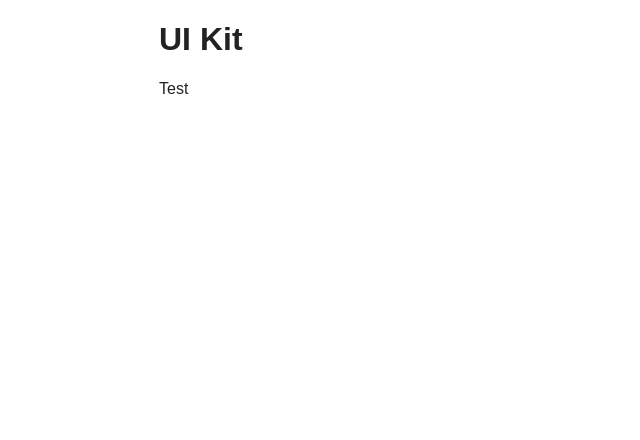
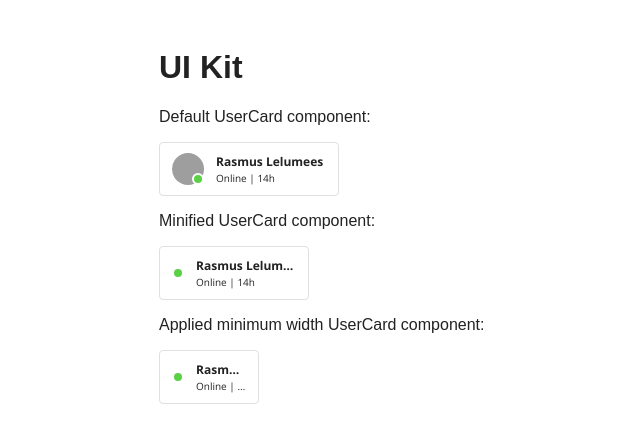
Before and after one commit to rasmuslelumees/react-component-kit, a React app: page / in a window 1280 px wide. Shown: the whole page, without its empty margins (81-721 px from the left). Built offline with nearby package versions, Linux system fonts and the light colour scheme; grey boxes are pictures that could not be loaded.

Commit message:
Implement UserCard component with assumptions

```diff
--- a/public/index.html
+++ b/public/index.html
@@ -19,7 +19,7 @@
       work correctly both with client-side routing and a non-root public URL.
       Learn how to configure a non-root public URL by running `npm run build`.
     -->
-    <title>React App</title>
+    <title>UI Kit</title>
   </head>
   <body>
     <noscript>
--- a/src/index.js
+++ b/src/index.js
@@ -3,9 +3,35 @@ import { render } from "react-dom";
 import { UserCard } from "./lib";
 
 const App = () => (
-    <div style={{ width: 800, margin: '20px auto', fontFamily: 'sans-serif', color: '#222' }}>
+    <div style={{ maxWidth: 800, margin: '0 auto', padding: '20px', fontFamily: 'sans-serif', color: '#222' }}>
         <h1>UI Kit</h1>
-        <UserCard content='Test' />
+        <p>Default UserCard component:</p>
+        <div>
+            <UserCard
+                name='Rasmus Lelumees'
+                avatarUrl='https://avatars0.githubusercontent.com/u/7032517?s=460&v=4'
+                statusText='Online | 14h'
+                statusColor='#5ad045'
+            />
+        </div>
+        <p>Minified UserCard component:</p>
+        <div style={{ maxWidth: 150 }}>
+            <UserCard
+                name='Rasmus Lelumees'
+                avatarUrl='https://avatars0.githubusercontent.com/u/7032517?s=460&v=4'
+                statusText='Online | 14h'
+                statusColor='#5ad045'
+            />
+        </div>
+        <p>Applied minimum width UserCard component:</p>
+        <div style={{ maxWidth: 80 }}>
+            <UserCard
+                name='Rasmus Lelumees'
+                avatarUrl='https://avatars0.githubusercontent.com/u/7032517?s=460&v=4'
+                statusText='Online | 14h'
+                statusColor='#5ad045'
+            />
+        </div>
     </div>
 );
 
--- a/src/lib/UserCard.css
+++ b/src/lib/UserCard.css
@@ -0,0 +1,51 @@
+.rui__user-card {
+    padding: 10px 12px;
+    border: 1px solid #e0e0e0;
+    border-radius: 4px;
+    font-family: 'Open Sans', sans-serif;
+    font-size: 10px;
+    display: flex;
+    box-sizing: border-box;
+    width: 100%;
+    max-width: 180px;
+}
+
+.rui__user-card__avatar {
+    position: relative;
+    flex: 0 0 32px;
+    height: 32px;
+    border-radius: 32px;
+    margin-right: 12px;
+    background: #f1f1f1;
+    background-size: cover;
+}
+
+.rui__user-card__avatar-status {
+    width: 8px;
+    height: 8px;
+    border-radius: 8px;
+    position: absolute;
+    bottom: 0;
+    right: 0;
+    border: 2px solid #fff;
+    background-color: #ccc;
+}
+
+.rui__user-card__info {
+    min-width: 0;
+}
+
+.rui__user-card__name {
+    font-weight: 700;
+    font-size: 12px;
+    white-space: nowrap;
+    overflow: hidden;
+    text-overflow: ellipsis;
+    margin-bottom: 1px;
+}
+
+.rui__user-card__status-text {
+    white-space: nowrap;
+    overflow: hidden;
+    text-overflow: ellipsis;
+}
--- a/src/lib/UserCard.js
+++ b/src/lib/UserCard.js
@@ -1,8 +1,85 @@
-import React from "react";
-import "./UserCard.css";
+import React, { Component } from 'react';
+import './UserCard.css';
 
-const UserCard = ({ content = '' }) => (
-    <div className='rui__user-card'>{content}</div>
-);
+const AVATAR_WIDTH_BREAKPOINT = 160;
+const MAX_WIDTH = 180;
+const MIN_WIDTH = 100;
+
+class UserCard extends Component {
+
+    constructor(props){
+        super(props);
+        this.mainRef = React.createRef();
+
+        this.state = {
+            containerWidth: undefined
+        }
+
+        this.updateDimensions = this.updateDimensions.bind(this);
+        this.renderAvatar = this.renderAvatar.bind(this);
+    }
+
+    updateDimensions() {
+        this.setState({ containerWidth: this.mainRef.current.parentNode.clientWidth });
+    }
+
+    componentDidMount() {
+        window.addEventListener("resize", this.updateDimensions);
+        this.updateDimensions();
+    }
+
+    componentWillUnmount() {
+        window.removeEventListener("resize", this.updateDimensions);
+    }
+
+    renderAvatar() {
+        const { avatarUrl, statusColor } = this.props;
+        const { containerWidth } = this.state;
+
+        const avatarStyle = {
+            backgroundImage: `url(${avatarUrl})`
+        };
+
+        const statusStyle = {
+            backgroundColor: `${statusColor}`
+        };
+
+        if (containerWidth < AVATAR_WIDTH_BREAKPOINT) {
+            avatarStyle.backgroundImage = 'none';
+            avatarStyle.backgroundColor = '#fff';
+            avatarStyle.flex = '0 0 12px';
+            statusStyle.position = 'relative';
+            statusStyle.margin = '10px auto';
+        }
+
+        return (
+            <div className='rui__user-card__avatar' style={avatarStyle}>
+                <div className='rui__user-card__avatar-status' style={statusStyle}></div>
+            </div>
+        );
+    }
+
+    render() {
+        const { name, statusText } = this.props;
+        const { containerWidth } = this.state;
+
+        const cardStyle = {
+            width: containerWidth
+        };
+
+        if (containerWidth < MIN_WIDTH) cardStyle.width = MIN_WIDTH;
+        if (containerWidth > MAX_WIDTH) cardStyle.width = MAX_WIDTH;
+
+        return (
+            <div className='rui__user-card' style={cardStyle} ref={this.mainRef}>
+                { this.renderAvatar() }
+                <div className='rui__user-card__info'>
+                    <div className='rui__user-card__name'>{name}</div>
+                    <div className='rui__user-card__status-text'>{statusText}</div>
+                </div>
+            </div>
+        );
+    }
+}
 
 export default UserCard;
--- /dev/null
+++ b/src/lib/index.css
@@ -0,0 +1,6 @@
+@import url('https://fonts.googleapis.com/css?family=Open+Sans:400,700');
+
+* {
+    -webkit-font-smoothing: antialiased;
+    -moz-osx-font-smoothing: grayscale;
+}
--- a/src/lib/index.js
+++ b/src/lib/index.js
@@ -1,2 +1,3 @@
+import "./index.css";
 import UserCard from "./UserCard";
 export { UserCard };
```
